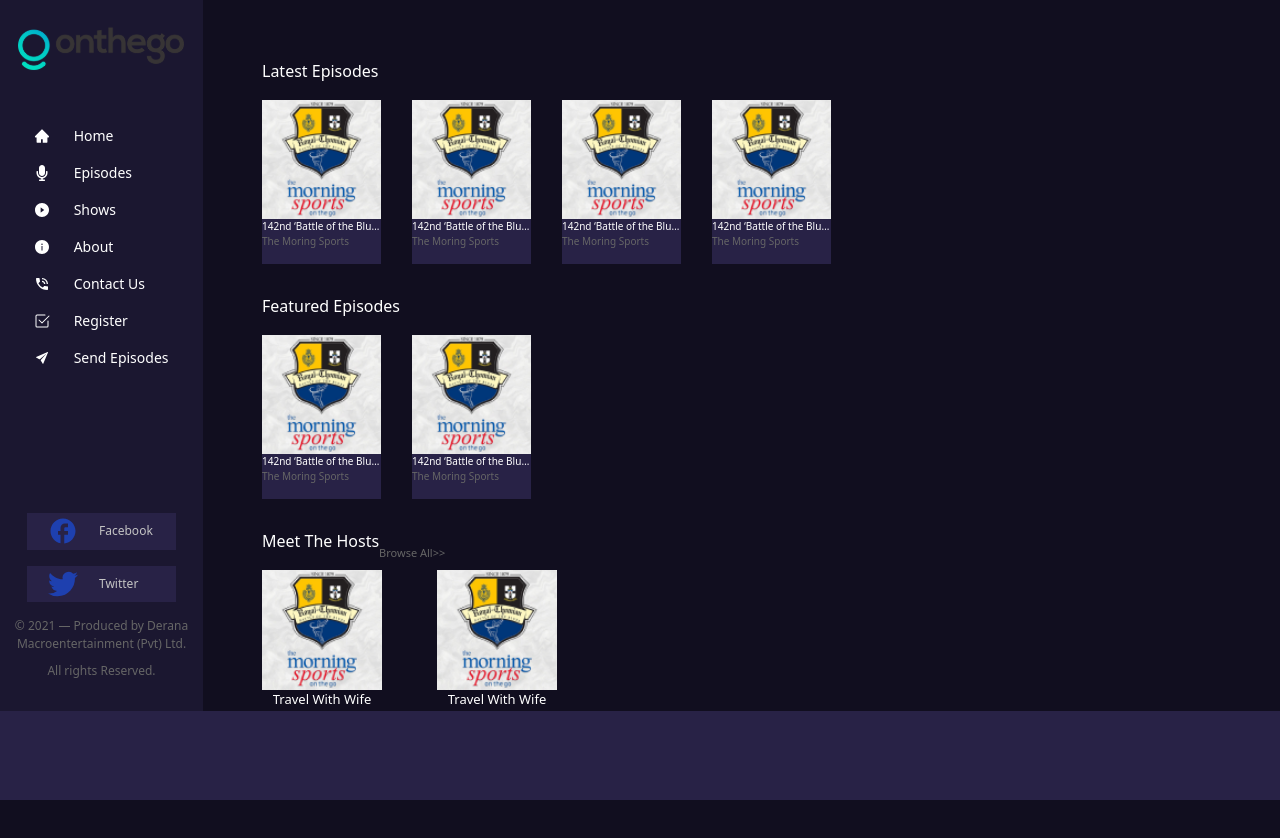
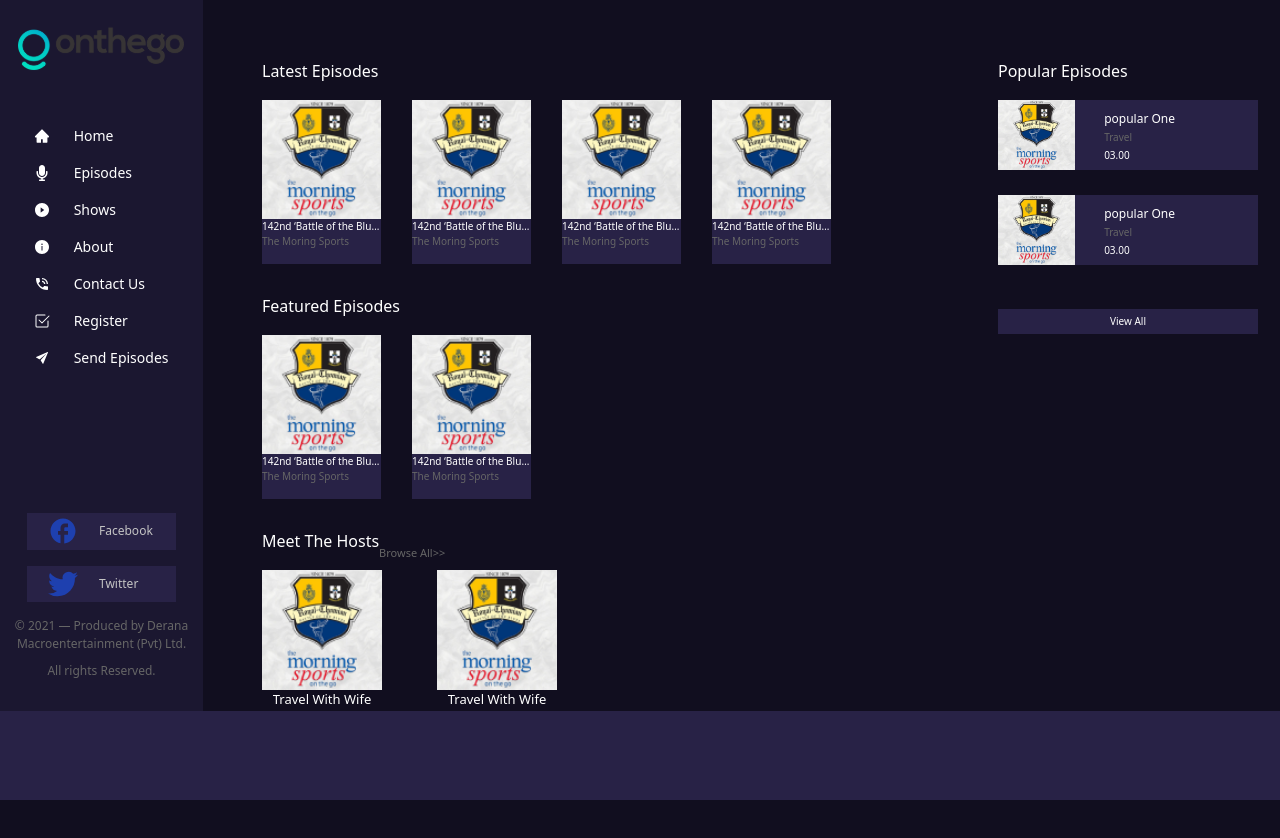
Before and after one commit to tsjayakody/onthego-client, a React (Create React App) app: page / in a window 1280 px wide. Shown: the top 838 px of the page. Built offline with nearby package versions, Linux system fonts and the light colour scheme.

Commit message:
update home screen layouts

```diff
--- a/src/components/Home.jsx
+++ b/src/components/Home.jsx
@@ -9,11 +9,11 @@ import commonImage from './assets/common-sample-image.png';
 
 function Home() {
   return (
-    <div className='bg-#110E1F flex-grow h-full w-full overflow-y-auto md:pl-[203px] pb-[150px]'>
+    <div className='bg-#110E1F flex-grow h-full w-full overflow-y-auto overflow-x-auto md:pl-[203px] pb-[150px]'>
       {/* top bar */}
       <div className='bg-transparent'></div>
       {/* main content */}
-      <div className='flex'>
+      <div className='flex relative'>
                 {/* music shows */}
                 {/* shows carousel */}
                 <div className='basis-3/4 flex flex-col pt-[32px] pl-[26px] md:pt-[59px] md:pl-[59px]'>
@@ -51,7 +51,7 @@ function Home() {
                         </div>
                     </div>
                 </div>
-                <div className='basis-1/4 flex-col items-end pt-[32px] md:pt-[59px] md:pr-[22px] relative md:inline hidden'>
+                <div className='basis-1/4 flex-col md:inline hidden sm:hidden absolute top-[59px] right-[22px] bottom-0'>
                     {/* popular episodes */}
                     <div>
                         <HomeRowContainerTitle rowTitle='Popular Episodes' />
@@ -60,7 +60,7 @@ function Home() {
                             <PopularEpisode episodeImage={commonImage} episodeTitle='popular One' episodeCategory='Travel' episodeDuration='03.00' />
                         </div>
                         {/* view all sample button */}
-                        <div className='pt-[42px] absolute bottom-[44px] right-[22px]'>
+                        <div className='pt-[42px]'>
                         <button className='bg-#282246 h-[1.563rem] w-[16.25rem] ' >
                             <p className='text-#FFFFFF text-[10px]'>View All</p>
                         </button>
```
